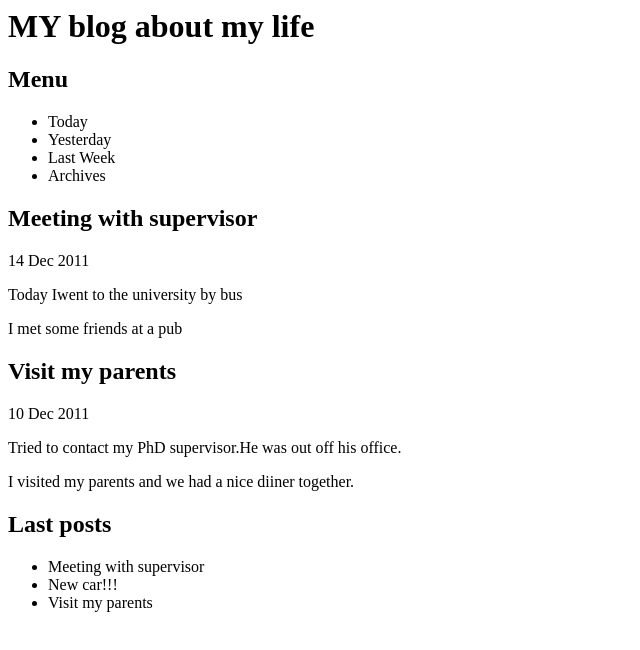
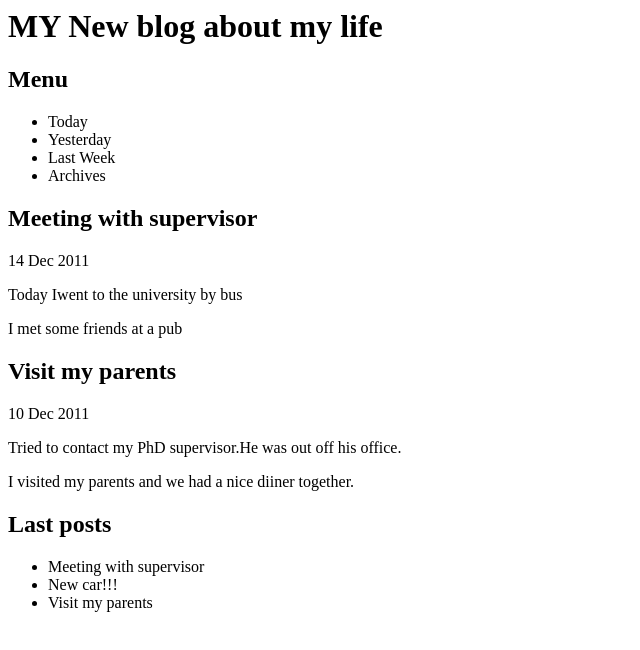
Before and after one commit to Han-a72/Dothtml.github.io, a plain HTML site: page index.html in a window 1280 px wide. Shown: the whole page, without its empty margins (0-640 px from the left). Drawn offline with Linux system fonts and the light colour scheme.

Commit message:
Update index.html

```diff
--- a/index.html
+++ b/index.html
@@ -5,7 +5,7 @@
     <title>DOT</title>
 </head>
 <body>
-    <h1>MY blog about my life</h1>
+    <h1>MY New blog about my life</h1>
     <h2>Menu</h2>
     <ul>
         <li>Today</li>
```
